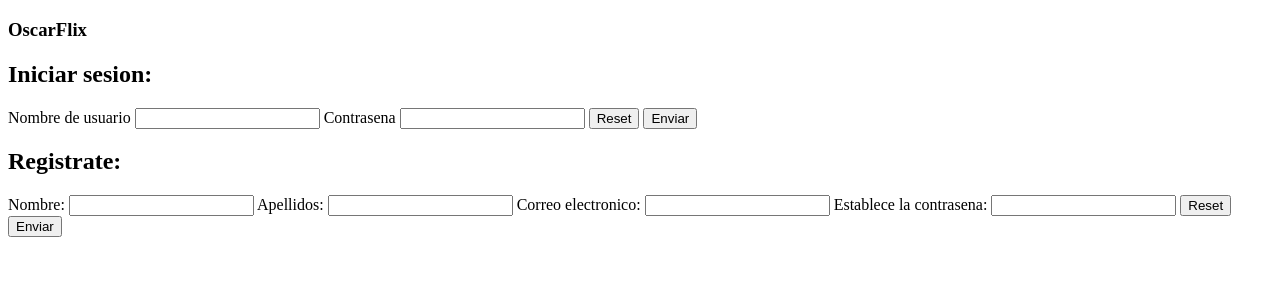
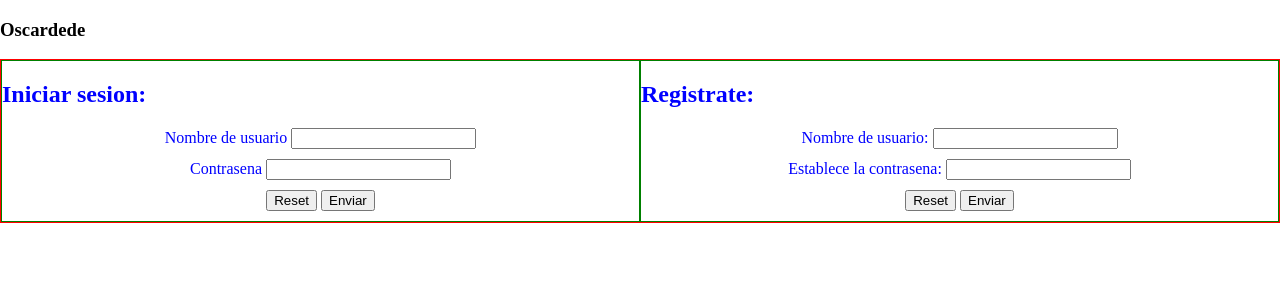
Before and after one commit to AlCpRafa/NullPointer_ProyectoPHP, a PHP site: page /pages/login.php in a window 1280 px wide. Shown: the top 300 px of the page. Run offline with PHP 8.4, Linux system fonts and the light colour scheme.

Commit message:
finalizacion del formulario de login provisional

```diff
--- /dev/null
+++ b/css/login.css
@@ -0,0 +1,25 @@
+body{
+    margin: 0;
+    padding: 0;
+}
+.main{
+    width: 100%;
+}
+.login{
+    border: 1px solid red;
+    display: grid;
+    grid-template-columns: repeat(2, 1fr);
+}
+.login__art{
+    border: 1px solid green;
+}
+.login__art > h2, form{
+    width: 100%;
+    color: blue;
+}
+.login__art > form{
+    text-align: center;
+}
+.login__cont{
+    margin: 10px auto;
+}
--- a/pages/login.php
+++ b/pages/login.php
@@ -1,44 +1,56 @@
 <!DOCTYPE html>
 <html lang="en">
+
 <head>
     <meta charset="UTF-8">
     <meta http-equiv="X-UA-Compatible" content="IE=edge">
     <meta name="viewport" content="width=device-width, initial-scale=1.0">
+    <link rel="stylesheet" href="../css/login.css">
     <title>Login</title>
 </head>
+
 <body>
     <header class="header">
-        <h3 class="header__logo">OscarFlix</h3>
+        <h3 class="header__logo">Oscardede</h3>
     </header>
     <main class="main">
         <section class="login">
             <article class="login__art">
-                <h2>Iniciar sesion: </h2>
+                <h2 class="login__title">Iniciar sesion: </h2>
                 <form action="" method="post">
+                    <div class="login__cont">
                         <label for="user">Nombre de usuario</label>
                         <input type="text" name="user" id="user">
+                    </div>
+                    <div class="login__cont">
                         <label for="password">Contrasena</label>
                         <input type="password" name="password" id="password">
+                    </div>
+                    <div class="login__cont">
                         <input type="reset" value="Reset">
                         <input type="submit" value="Enviar">
+                    </div>
                 </form>
             </article>
             <article class="login__art">
                 <h2>Registrate: </h2>
                 <form action="" method="post">
-                    <label for="name">Nombre: </label>
+                    <div class="login__cont">
+                        <label for="name">Nombre de usuario: </label>
                         <input type="text" name="name" id="name">
-                    <label for="surname">Apellidos: </label>
-                    <input type="text" name="surnmame" id="surname">
-                    <label for="email">Correo electronico: </label>
-                    <input type="email" name="email" id="email">
+                    </div>
+                    <div class="login__cont">
                         <label for="setpass">Establece la contrasena: </label>
                         <input type="password" name="setpass" id="setpass">
+                    </div>
+                    <div class="login__cont">
                         <input type="reset" value="Reset">
                         <input type="submit" value="Enviar">
+                    </div>
                 </form>
             </article>
         </section>
     </main>
 </body>
+
 </html>
```
Also changed, not shown: css/style.css (added). Lines whose indentation alone changed are shown as unchanged.
